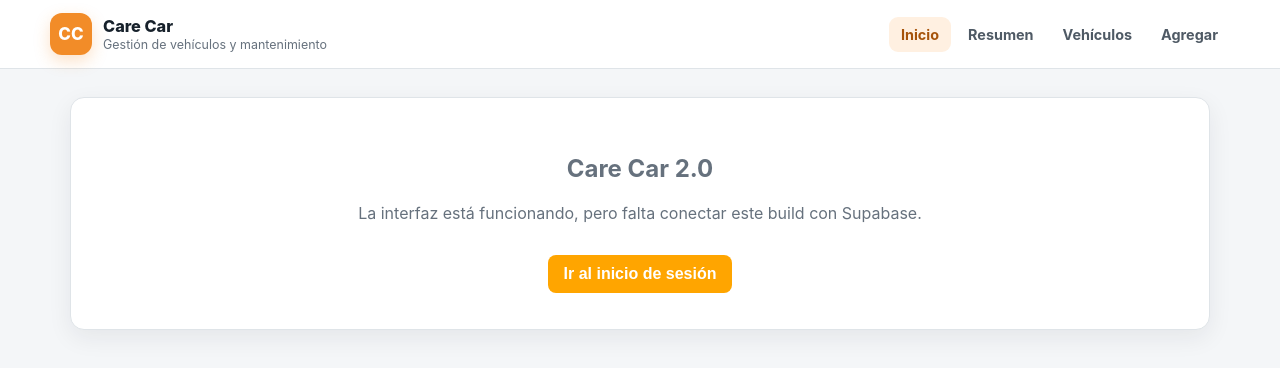
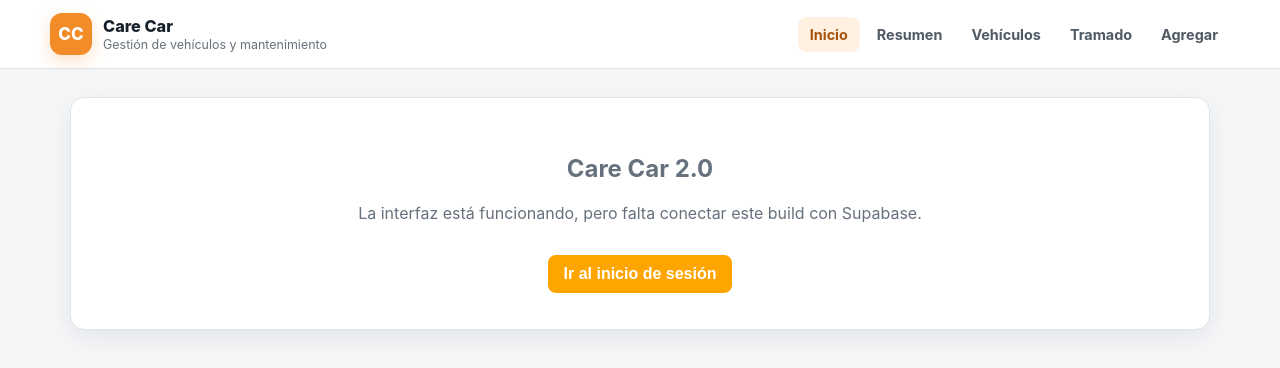
Before and after one commit to Desmond16170/Care-Car-app, a React app: page /resumen#/1 in a window 1280 px wide. Shown: the top 368 px of the page. Built offline with nearby package versions, Linux system fonts and the light colour scheme.

Commit message:
Add tramado to workshop navigation

```diff
--- a/src/App.tsx
+++ b/src/App.tsx
@@ -6,6 +6,7 @@ import AddVehicle from './pages/AddVehicle';
 import SearchVehicles from './pages/SearchVehicles';
 import VehicleDetails from './pages/VehicleDetails';
 import Dashboard from './pages/Dashboard';
+import Tramado from './pages/Tramado';
 import ProtectedInstall from './components/ProtectedInstall';
 import InitialSetup from './pages/InitialSetup';
 import GuideAddVehicle from './pages/GuideAddVehicle';
@@ -14,6 +15,7 @@ const navItems = [
   { to: '/1', label: 'Inicio' },
   { to: '/dashboard', label: 'Resumen' },
   { to: '/search', label: 'Vehículos' },
+  { to: '/tramado', label: 'Tramado' },
   { to: '/add-vehicle-guided', label: 'Agregar' },
 ];
 
@@ -58,6 +60,7 @@ const App = () => {
             <Route path="/setup" element={<InitialSetup />} />
             <Route path="/dashboard" element={<Dashboard />} />
             <Route path="/search" element={<SearchVehicles />} />
+            <Route path="/tramado" element={<Tramado />} />
             <Route path="/add-vehicle" element={<AddVehicle />} />
             <Route path="/add-vehicle-guided" element={<GuideAddVehicle />} />
             <Route path="/vehicle/:plate" element={<VehicleDetails />} />
```
